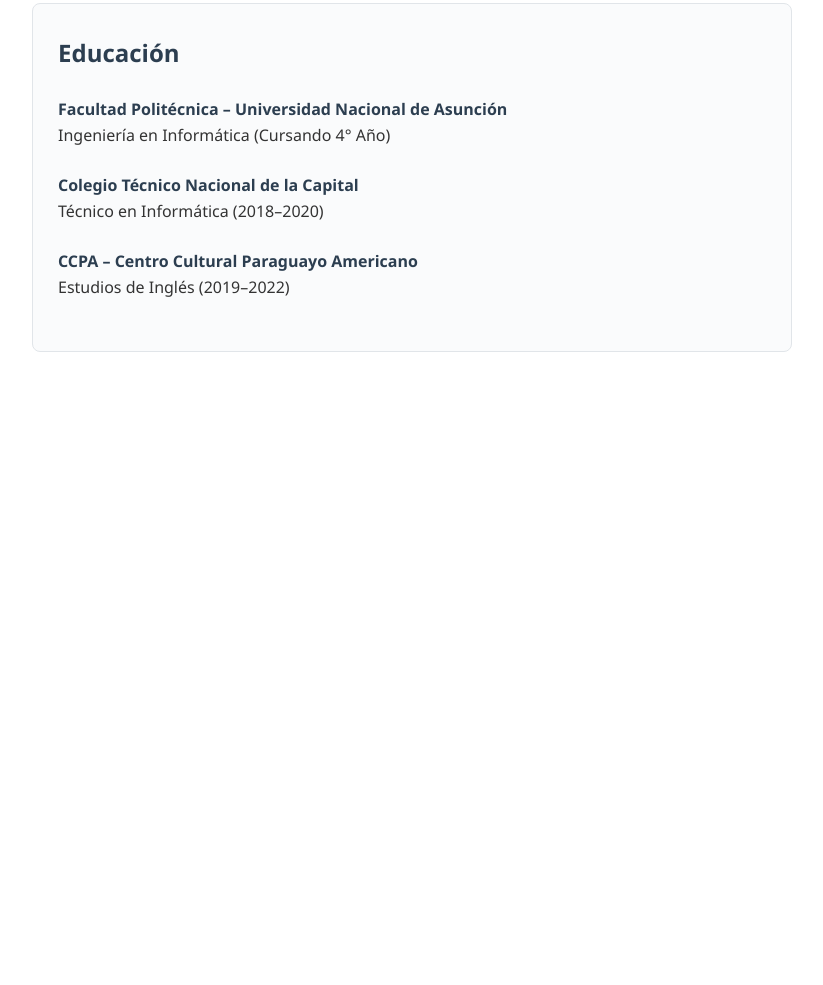
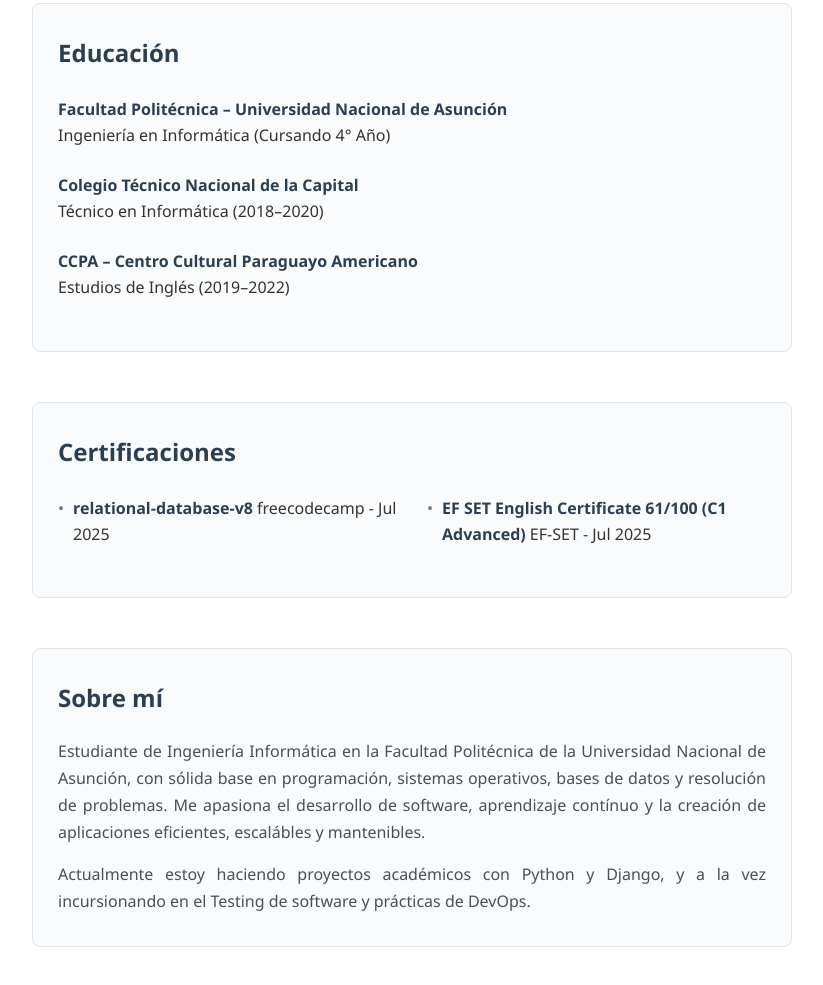
Before and after one commit to diegonoguerarec/diegonoguerarec.github.io, a plain HTML site: page index.html in a window 1280 px wide. Shown: the part 1645-2630 px from the top of the page, without its empty margins (228-1051 px from the left). Before the commit the page ends 2037 px from the top, so only its background shows below. Drawn offline with Linux system fonts and the light colour scheme.

Commit message:
About me section

```diff
--- a/css/style.css
+++ b/css/style.css
@@ -128,11 +128,54 @@ li::before {
 
 
 #languages li {
-  padding-left: 0;
+  padding-left: 15px;
 }
 
 #languages li::before {
-  display: none;
+  content: '•';
+  position: absolute;
+  left: 0;
+  color: #6c757d;
+}
+
+/* Certificaciones */
+#certification ul {
+  columns: 2;
+  column-gap: 30px;
+}
+
+#certification li {
+  padding-left: 15px;
+  margin-bottom: 15px;
+}
+
+#certification li::before {
+  content: '•';
+  position: absolute;
+  left: 0;
+  color: #6c757d;
+}
+
+#certification a {
+  color: #2c3e50;
+  text-decoration: none;
+  font-weight: 600;
+}
+
+#certification a:hover {
+  text-decoration: underline;
+}
+
+/* About me */
+#about_me p {
+  margin-bottom: 15px;
+  line-height: 1.7;
+  text-align: justify;
+  color: #495057;
+}
+
+#about_me p:last-child {
+  margin-bottom: 0;
 }
 
 /* Responsive */
@@ -152,4 +195,8 @@ li::before {
   #skills ul {
     columns: 1;
   }
+
+  #certification ul {
+    columns: 1;
+  }
 }
--- a/index.html
+++ b/index.html
@@ -97,6 +97,33 @@
       </ul>
     </section>
 
+    <section id="certification">
+      <h2>Certificaciones</h2>
+      <ul>
+        <li>
+          <a href="https://www.freecodecamp.org/certification/diegao/relational-database-v8" target="_blank">relational-database-v8</a>
+          freecodecamp - Jul 2025
+        </li>
+        <li>
+          <a href="https://cert.efset.org/en/zsG3zh" target="_blank">EF SET English Certificate 61/100 (C1 Advanced)</a>
+          EF-SET - Jul 2025
+        </li>
+      </ul>
+    </section>
+
+    <section id="about_me">
+      <h2>Sobre mí</h2>
+      <p>
+        Estudiante de Ingeniería Informática en la Facultad Politécnica de la Universidad Nacional de Asunción,
+        con sólida base en programación, sistemas operativos, bases de datos y resolución de problemas.
+        Me apasiona el desarrollo de software, aprendizaje contínuo y la creación de aplicaciones eficientes, escalábles y mantenibles.
+      </p>
+      <p>
+        Actualmente estoy haciendo proyectos académicos con Python y Django, y a la vez incursionando en el Testing de software y prácticas de DevOps.
+      </p>
+
+    </section>
+
   </main>
 </body>
 </html>
```
